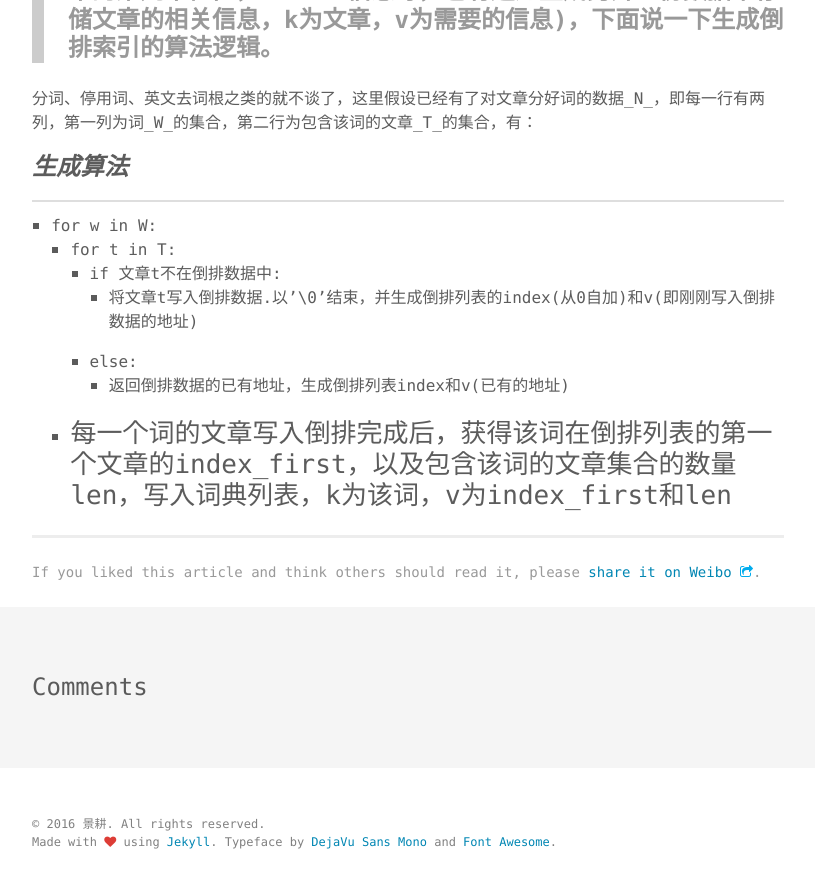
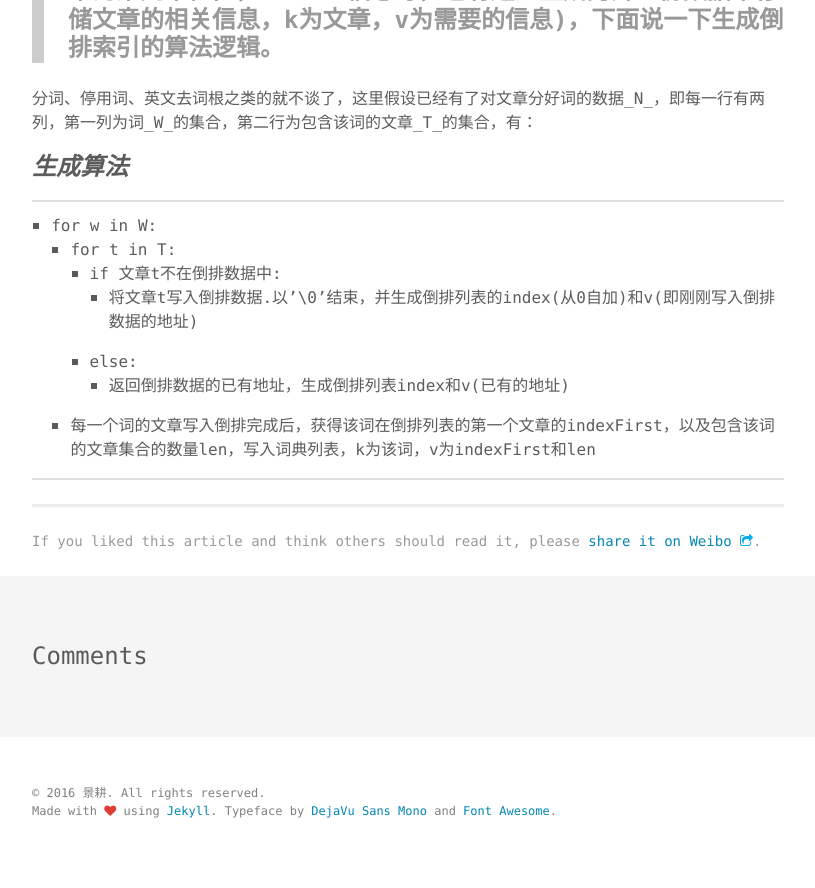
Before and after one commit to luminarytian/luminarytian.github.io, a Jekyll site: the page built from _posts/2015-11-03-搜索中的倒排表.md, in a window 1280 px wide and 900 px high, scrolled down 1559 px. Shown: the top 888 px of the window, without its empty margins (232-1047 px from the left). Built offline with Jekyll 4.4.1, drawn with Linux system fonts in a browser that asks for light colours; comment, search, counter and statistics services are not loaded.

Commit message:
change style

```diff
--- a/_posts/2015-11-03-搜索中的倒排表.md
+++ b/_posts/2015-11-03-搜索中的倒排表.md
@@ -49,5 +49,6 @@ keywords: "倒排表, 搜索引擎"
 			* 将文章t写入倒排数据.以'\0'结束，并生成倒排列表的index(从0自加)和v(即刚刚写入倒排数据的地址)
 		* else:
 			* 返回倒排数据的已有地址，生成倒排列表index和v(已有的地址)
-	* 每一个词的文章写入倒排完成后，获得该词在倒排列表的第一个文章的index_first，以及包含该词的文章集合的数量len，写入词典列表，k为该词，v为index_first和len
+	* 每一个词的文章写入倒排完成后，获得该词在倒排列表的第一个文章的indexFirst，以及包含该词的文章集合的数量len，写入词典列表，k为该词，v为indexFirst和len
+
 ---
```
